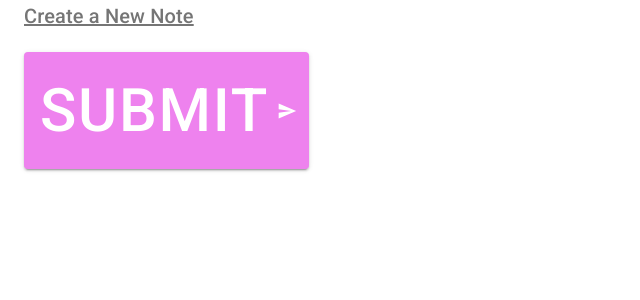
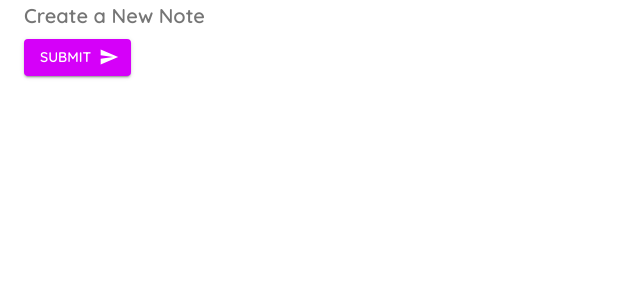
Before and after one commit to OlehFilyak/material-ui-tutorial, a React (Create React App) app: page /create in a window 1280 px wide. Shown: the top 300 px of the page, without its empty margins (0-640 px from the left). Built offline with nearby package versions, Linux system fonts and the light colour scheme.

Commit message:
add costom theme, change font and primary and secondary colors

```diff
--- a/src/App.js
+++ b/src/App.js
@@ -1,9 +1,30 @@
-import { BrowserRouter as Router, Switch, Route } from 'react-router-dom'
-import Notes from './pages/Notes'
-import Create from './pages/Create'
+import { BrowserRouter as Router, Switch, Route } from 'react-router-dom';
+import Notes from './pages/Notes';
+import Create from './pages/Create';
+import { createMuiTheme, ThemeProvider } from '@material-ui/core';
+import { purple } from '@material-ui/core/colors';
+
+console.log(purple);
+
+const theme = createMuiTheme({
+  palette: {
+    primary: {
+      main: '#fefefe',
+    },
+    secondary: purple,
+  },
+  typography: {
+    fontFamily: 'Quicksand',
+    fontWeightLight: 400,
+    fontWeightRegular: 500,
+    fontWeightMedium: 600,
+    fontWeightBold: 700,
+  },
+});
 
 function App() {
   return (
+    <ThemeProvider theme={theme}>
       <Router>
         <Switch>
           <Route exact path="/">
@@ -14,6 +35,7 @@
           </Route>
         </Switch>
       </Router>
+    </ThemeProvider>
   );
 }
 
--- a/src/index.css
+++ b/src/index.css
@@ -1,3 +1,5 @@
+@import url('https://fonts.googleapis.com/css2?family=Quicksand:wght@300;400;500;600;700&display=swap');
+
 body {
   margin: 0;
   -webkit-font-smoothing: antialiased;
--- a/src/pages/Create.js
+++ b/src/pages/Create.js
@@ -5,26 +5,13 @@
 import SendIcon from '@material-ui/icons/Send';
 import { makeStyles } from '@material-ui/core';
 
-const useStyles = makeStyles({
-  btn: {
-    fontSize: 60,
-    backgroundColor: 'violet',
-    '&:hover': {
-      background: 'blue',
-    },
-  },
-  title: {
-    textDecoration: 'underline',
-    marginBottom: 20,
-  },
-});
+const useStyles = makeStyles({});
 
 export default function Create() {
   const classes = useStyles();
   return (
     <Container>
       <Typography
-        className={classes.title}
         variant="h6"
         color="textSecondary"
         component="h2"
@@ -34,7 +21,6 @@
       </Typography>
 
       <Button
-        className={classes.btn}
         onClick={() => console.log('you clicked me')}
         type="submit"
         color="secondary"
```
Lines whose indentation alone changed are shown as unchanged.
